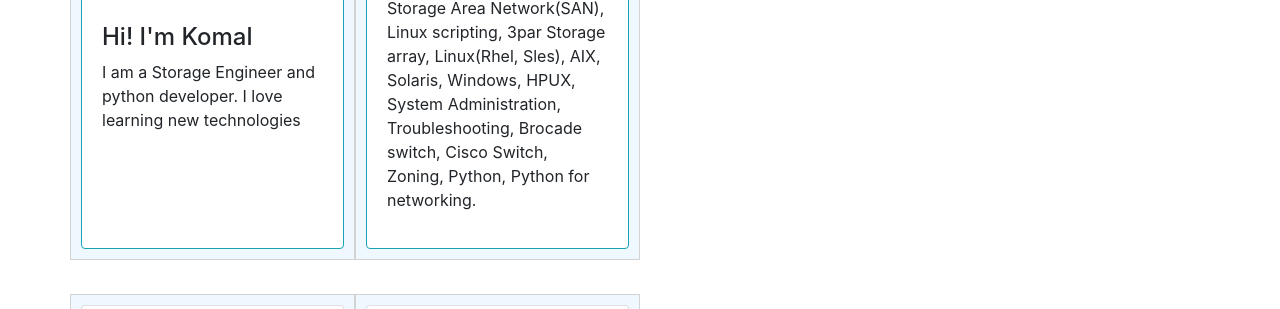
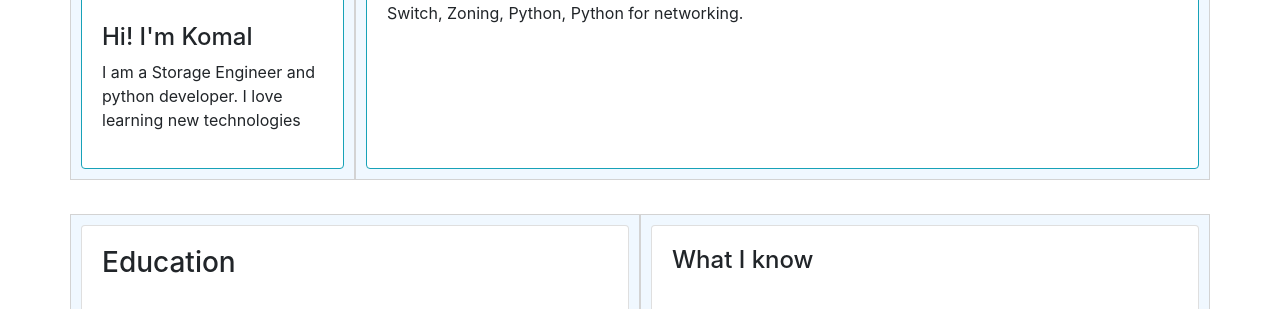
Before and after one commit to komalkri-dev/My_Website, a Django app: page / in a window 1280 px wide. Shown: the part 228-537 px from the top of the page. Run offline with Django 3.2, Linux system fonts and the light colour scheme; some libraries are stand-ins or nearby versions.

Commit message:
Modified

```diff
--- a/base/templates/base/home.html
+++ b/base/templates/base/home.html
@@ -25,7 +25,7 @@
     <br>
     <div class = "container">
         <div class="row grid-row">
-            <div class="col-md-3 col-xs-12">
+            <div class="col-md-3 col-lg-3 col-xs-12">
                 <div class= "card card-body h-100 border-info" id="profile-wrapper" >
                     <img id="profile-pic" src="{% static 'images/Komal_img.png' %}" >
                     <br>
@@ -33,7 +33,7 @@
                     <p>I am a Storage Engineer and python developer. I love learning new technologies</p>
                 </div>
             </div>
-            <div class ="col-md-3 col-xs-12">
+            <div class ="col-md-9 col-lg-9 col-xs-12">
                 <div class ="card card-body h-100 border-info">
                     <h3>Experience</h3>
                     <h6>Wipro, Project Engineer</h6>
@@ -47,7 +47,7 @@
         </div>
         <br>
         <div class="row grid-row">
-            <div class="col-md-3 col-xs-12">
+            <div class="col-md-6 col-lg-6 col-xs-12">
                 <div class= "card card-body h-100" >
                     <h3>
                         Education
@@ -70,7 +70,7 @@
                       </table>
                 </div>
             </div>
-            <div class ="col-md-3 col-xs-12">
+            <div class ="col-md-6 col-lg-6 col-xs-12">
                 <div class ="card card-body h-100" >
                     <h4>
                         What I know
@@ -109,7 +109,7 @@
         </div>
         <br>
         <div class="row grid-row">
-            <div class="col-md-3 col-xs-12">
+            <div class="col-md-6 col-lg-6 col-xs-12">
                 <div class= "card card-body h-100" >
                     <h4>
                         Training and Projects I have Done
@@ -150,7 +150,7 @@
                     </table>
                 </div>
             </div>
-            <div class ="col-md-3 col-xs-12">
+            <div class ="col-md-6 col-lg-6 col-xs-12">
                 <div class ="card card-body justify-content-center h-100 " >
                     <link rel="stylesheet" href="https://cdnjs.cloudflare.com/ajax/libs/font-awesome/4.7.0/css/font-awesome.min.css">
                     <h4 id="Connect">Connect With Me</h4>
```
